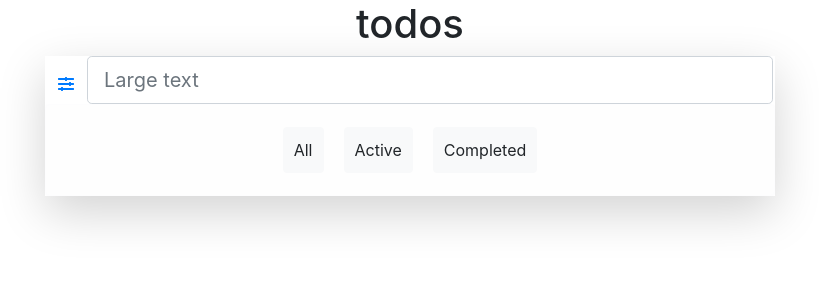
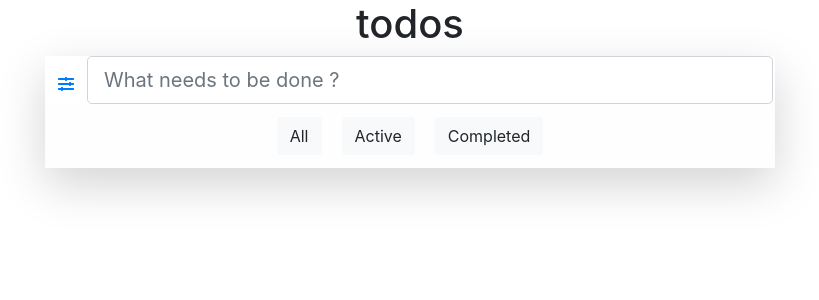
Before and after one commit to kesavamuthu/TodoAppReact, a React (Create React App) app: page / in a window 1280 px wide. Shown: the top 300 px of the page, without its empty margins (230-1049 px from the left). Built offline with nearby package versions, Linux system fonts and the light colour scheme.

Commit message:
update is working not getting shown in the input :

```diff
--- a/src/BottomItems.js
+++ b/src/BottomItems.js
@@ -9,7 +9,7 @@ function BottomItems(props) {
       variant="light"
       value={e}
       onClick={props.onChangeTab}
-      style={{ padding: "10px", margin: "10px" }}
+      style={{ margin: "0px 10px" }}
     >
       {e}
     </Button>
--- a/src/Input.js
+++ b/src/Input.js
@@ -1,23 +1,13 @@
 import React from "react";
 import { Form } from "react-bootstrap";
-import { FaBeer } from "react-icons/fa";
-import { Container, Row, Col, Button, Accordion } from "react-bootstrap";
-/*
-function Input(props) {
-  return (
-    <Form.Control
-      size="lg"
-      type="text"
-      placeholder="Large text"
-      onKeyDown={props.onKeyDown}
-    />
-  );
-} */
+// import { FaBeer } from "react-icons/fa";
+// import { Container, Row, Col, Button, Accordion } from "react-bootstrap";
 
 class Input extends React.Component {
   constructor(props) {
     super(props);
     this.inputRef = React.createRef();
+    this.tmp = props;
   }
 
   render() {
@@ -26,12 +16,23 @@ class Input extends React.Component {
         <Form.Control
           size="lg"
           type="text"
-          placeholder="Large text"
+          placeholder="What needs to be done ?"
           ref={this.inputRef}
+          value={this.tmp.value}
           onKeyDown={(event) => {
-            console.log(event.keyCode);
-            if (this.inputRef.current.value && event.keyCode === 13) {
+            console.log(this.props, this.inputRef.current.value.trim());
+            if (
+              this.inputRef.current.value &&
+              event.keyCode === 13 &&
+              this.props.index === undefined
+            ) {
               this.props.onSave(this.inputRef.current.value.trim());
+              this.inputRef.current.value = "";
+            } else if (event.keyCode === 13 && this.props.index) {
+              this.props.replace(
+                this.inputRef.current.value.trim(),
+                this.props.index
+              );
               this.inputRef.current.value = "";
             }
           }}
--- a/src/ToDo.js
+++ b/src/ToDo.js
@@ -2,12 +2,12 @@ import React from "react";
 import Input from "./Input";
 import List from "./List";
 import BottomItems from "./BottomItems";
-import { FaBeer, FaSlidersH } from "react-icons/fa";
-import { Container, Row, Col, Button, Accordion } from "react-bootstrap";
+import { FaSlidersH } from "react-icons/fa";
+import { Button, Accordion } from "react-bootstrap";
 
 class ToDo extends React.Component {
   constructor(props) {
-    super(props);
+    super();
     this.state = {
       lists: [],
       prev: [],
@@ -16,6 +16,8 @@ class ToDo extends React.Component {
     this.save = this.save.bind(this);
     this.changeStatus = this.changeStatus.bind(this);
     this.delete = this.delete.bind(this);
+    this.update = this.update.bind(this);
+    this.replace = this.replace.bind(this);
   }
 
   async save(value) {
@@ -63,7 +65,6 @@ class ToDo extends React.Component {
     }
   };
   changeStatus(index) {
-    // if (!event.target.id) return;
     const tmp = this.state.lists;
     tmp[index].status = !tmp[index].status;
     this.setState({
@@ -91,11 +92,30 @@ class ToDo extends React.Component {
 
   update(index) {
     let tmp = this.state.prev;
+    this.updateValue = tmp[index].task;
+    this.updateIndex = index;
+    this.setState({
+      lists: [...this.state.lists],
+      prev: [...this.state.lists],
+    });
     // tmp[index].task =
   }
 
+  async replace(value, index) {
+    console.log("in replace method");
+    let tmp = this.state.prev;
+    tmp[index].task = value;
+    await this.setState({
+      lists: [...tmp],
+      prev: [...tmp],
+    });
+    localStorage.setItem("all tasks", JSON.stringify(this.state));
+    this.updateValue = "";
+    this.updateIndex = "";
+  }
+
   render() {
-    let bottomItems = ["All", "Active", "Completed"];
+    console.log(this.updateIndex, this.updateValue);
     return (
       <>
         <div className="shadow-lg">
@@ -108,16 +128,22 @@ class ToDo extends React.Component {
             >
               <FaSlidersH />
             </Accordion.Toggle>
-            <Input onSave={this.save} />
+            <Input
+              onSave={this.save}
+              value={this.updateValue}
+              index={this.updateIndex}
+              replace={this.replace}
+            />
             <Accordion.Collapse eventKey="0">
               <List
                 task={this.state.lists}
                 onChangeStatus={this.changeStatus}
                 onDelete={this.delete}
+                onUpdate={this.update}
               />
             </Accordion.Collapse>
             <BottomItems
-              arr={bottomItems}
+              arr={["All", "Active", "Completed"]}
               onChangeTab={this.changeTab}
               refs={this.refs}
             />
```
